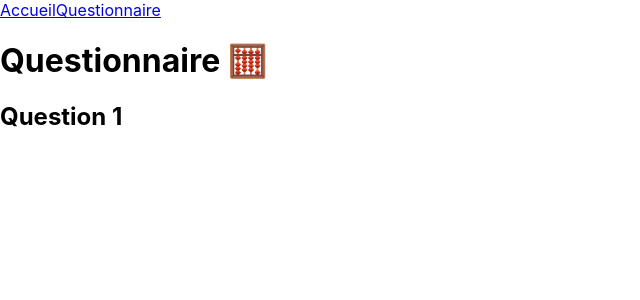
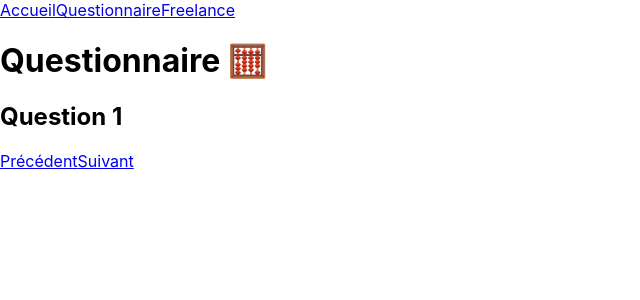
Before and after one commit to DevWeb13/shiny-agency, a React (Create React App) app: page /survey/1 in a window 1280 px wide. Shown: the top 300 px of the page, without its empty margins (0-640 px from the left). Built offline with nearby package versions, Linux system fonts and the light colour scheme.

Commit message:
feat: :sparkles: Survey
Add link for nextQuestion, previousQuestion and Results

```diff
--- a/src/components/Header/index.jsx
+++ b/src/components/Header/index.jsx
@@ -5,7 +5,8 @@ function Header() {
   return (
     <nav>
       <Link to="/">Accueil</Link>
-      <Link to="/survey/42">Questionnaire</Link>
+      <Link to="/survey/1">Questionnaire</Link>
+      <Link to="/freelances">Freelance</Link>
     </nav>
   );
 }
--- a/src/index.jsx
+++ b/src/index.jsx
@@ -5,6 +5,8 @@ import './index.css';
 import Header from './components/Header';
 import Home from './pages/Home';
 import Survey from './pages/Survey';
+import Results from './pages/Results';
+import Freelances from './pages/Freelances';
 import Error from './pages/Error';
 import reportWebVitals from './reportWebVitals';
 
@@ -15,6 +17,8 @@ ReactDOM.render(
       <Routes>
         <Route path="/" element={<Home />} />
         <Route path="/survey/:questionNumber" element={<Survey />} />
+        <Route path="/results" element={<Results />} />
+        <Route path="/freelances" element={<Freelances />} />
         <Route path="*" element={<Error />} />
       </Routes>
     </Router>
--- /dev/null
+++ b/src/pages/Freelances/index.jsx
@@ -0,0 +1,11 @@
+import React from 'react';
+
+const Freelances = () => {
+  return (
+    <div>
+      <h1>Freelances</h1>
+    </div>
+  );
+};
+
+export default Freelances;
--- /dev/null
+++ b/src/pages/Results/index.jsx
@@ -0,0 +1,11 @@
+import React from 'react';
+
+function Results() {
+  return (
+    <div>
+      <h1>Results</h1>
+    </div>
+  );
+}
+
+export default Results;
--- a/src/pages/Survey/index.jsx
+++ b/src/pages/Survey/index.jsx
@@ -1,13 +1,25 @@
 import React from 'react';
+import { Link } from 'react-router-dom';
 import { useParams } from 'react-router-dom';
 
 function Survey() {
   const { questionNumber } = useParams();
 
+  const previousQuestion =
+    parseInt(questionNumber) === 1 ? 1 : parseInt(questionNumber, 10) - 1;
+
+  const nextQuestion = parseInt(questionNumber, 10) + 1;
+
   return (
     <div>
       <h1>Questionnaire 🧮</h1>
       <h2>Question {questionNumber}</h2>
+      <Link to={`/survey/${previousQuestion}`}>Précédent</Link>
+      {questionNumber === '10' ? (
+        <Link to="/results">Terminer</Link>
+      ) : (
+        <Link to={`/survey/${nextQuestion}`}>Suivant</Link>
+      )}
     </div>
   );
 }
```
